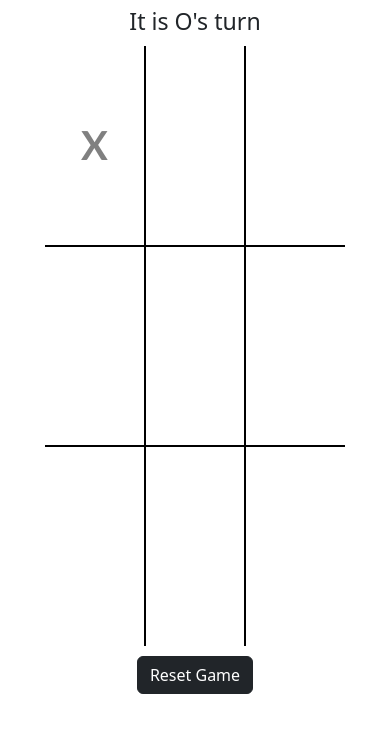
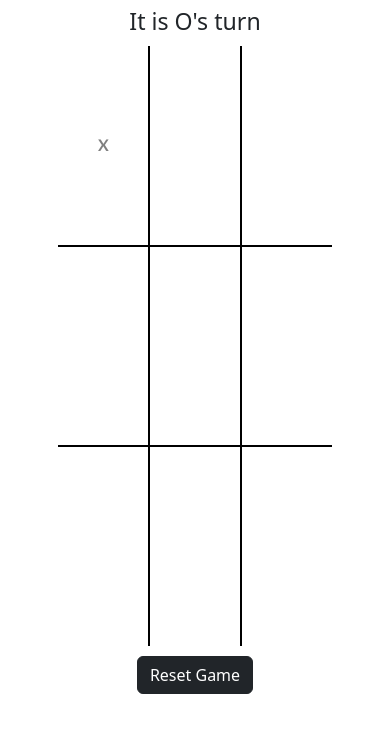
Before and after one commit to ryansingleton-3/Week-11, a website: page index.html in a window 390 px wide. Both pictures are taken after a click on the element 95 px from the left and 145 px from the top of the page. Drawn offline with nearby package versions, Linux system fonts and the light colour scheme.

Commit message:
css added

```diff
--- a/style.css
+++ b/style.css
@@ -96,11 +96,11 @@ td {
 
 
     tr {
-        min-height: 100px;
+        min-height: 75px;
     }
 
     td {
-        min-width: 100px;
+        min-width: 75px;
         border: 2px solid black;
     }
 
@@ -121,7 +121,7 @@ td {
     }
 
     .XandO {
-        font-size: 2.5rem;
+        font-size: 1rem;
         text-align: center;
         font-family: 'Gill Sans', 'Gill Sans MT', Calibri, 'Trebuchet MS', sans-serif;
         font-weight: bold;
```
